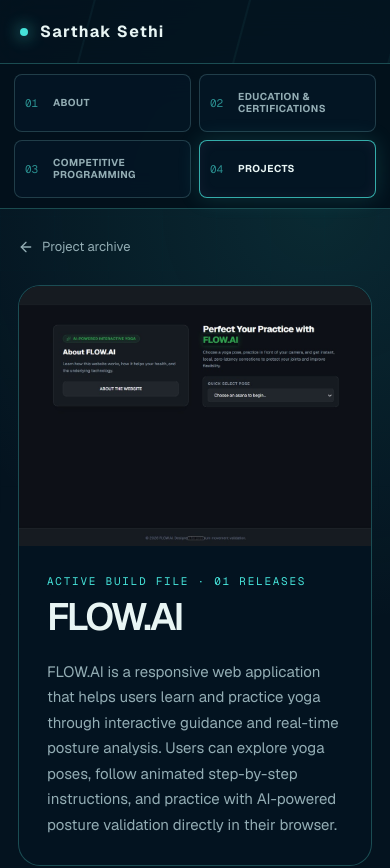
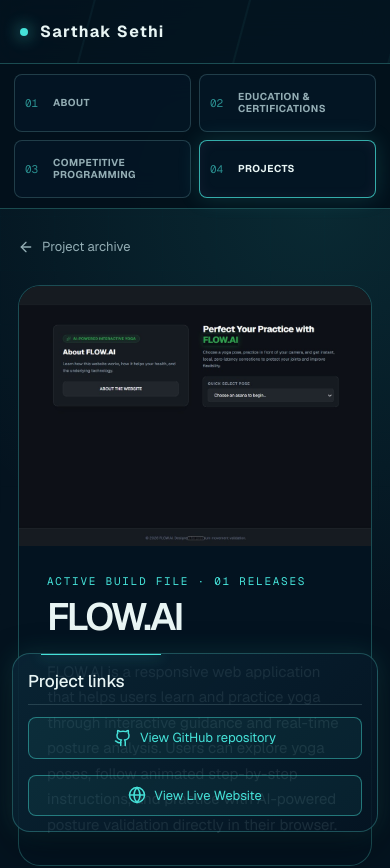
Before and after one commit to Sarthak-SethiNsd/Sarthak-Portfolio-Website, a Next.js app: page /projects/flow_ai in a window 390 px wide. Shown: the top 868 px of the page. Built offline with nearby package versions, Linux system fonts and the light colour scheme.

Commit message:
fix(portfolio): add persistent project links action panel

```diff
--- a/src/app/globals.css
+++ b/src/app/globals.css
@@ -191,10 +191,17 @@
   justify-content: center;
 }
 
-.project-links-section { margin-top: 32px; }
+.project-detail-page { padding-bottom: 190px; }
+.project-links-section { position: fixed; z-index: 30; right: clamp(20px, 4vw, 62px); bottom: 20px; width: min(600px, calc(100vw - 48px)); }
+.project-links-section .panel { padding: 18px 22px; box-shadow: 0 14px 42px rgba(0,0,0,.38), 0 0 26px rgba(69,225,216,.14); }
+.project-links-section .panel-title { margin-bottom: 12px; padding-bottom: 10px; }
+.project-links-section .project-links { margin-top: 0; }
 .project-links-unavailable { margin: 0; color: var(--muted); }
 
 @media (max-width: 540px) {
+  .project-detail-page { padding-bottom: 180px; }
+  .project-links-section { right: 12px; bottom: 12px; width: calc(100vw - 24px); }
+  .project-links-section .panel { padding: 15px; }
   .project-links .primary-link { width: 100%; min-width: 0; }
 }
 
--- a/src/app/projects/[slug]/page.tsx
+++ b/src/app/projects/[slug]/page.tsx
@@ -52,7 +52,7 @@
     Number(Boolean(project.futureRoadmap.length));
 
   return (
-    <>
+    <div className="project-detail-page">
       <Link className="back-link" href="/projects">
         <ArrowLeft size={16} /> Project archive
       </Link>
@@ -242,6 +242,6 @@
           </div>
         </Panel>
       </section>
-    </>
+    </div>
   );
 }
```
